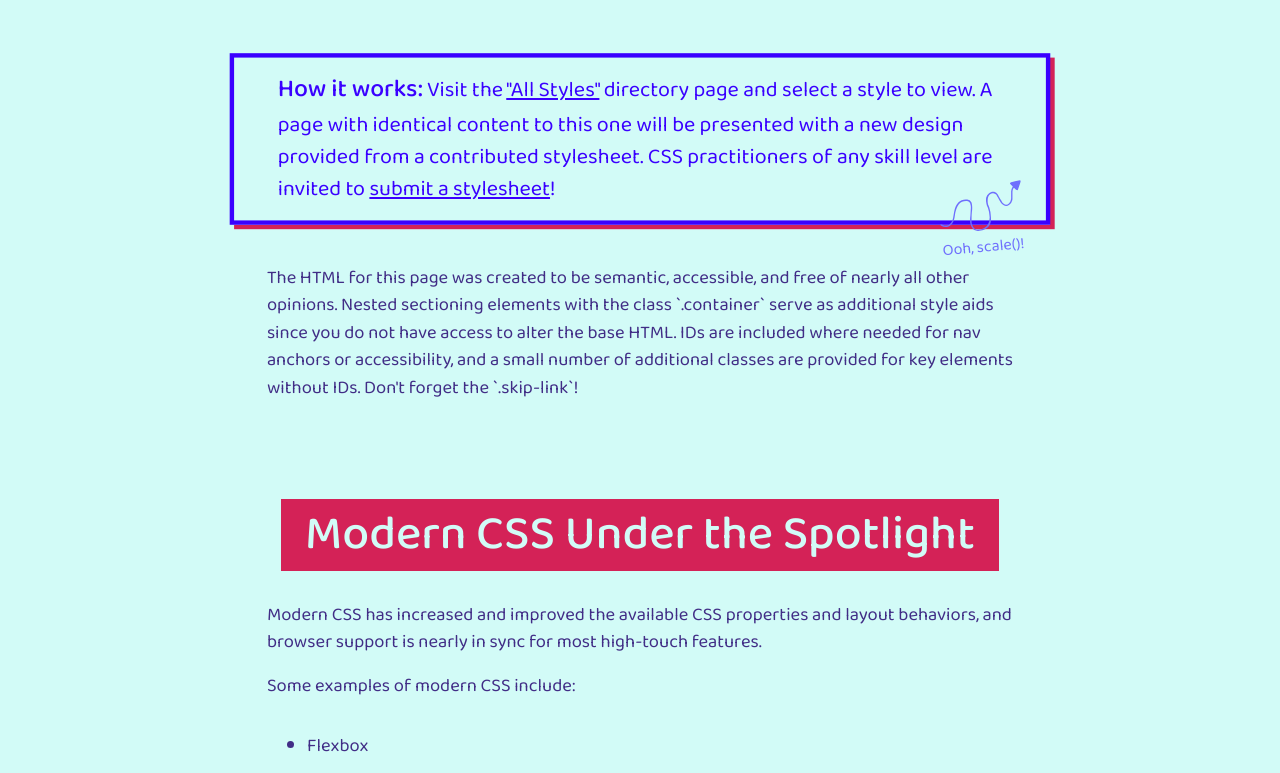
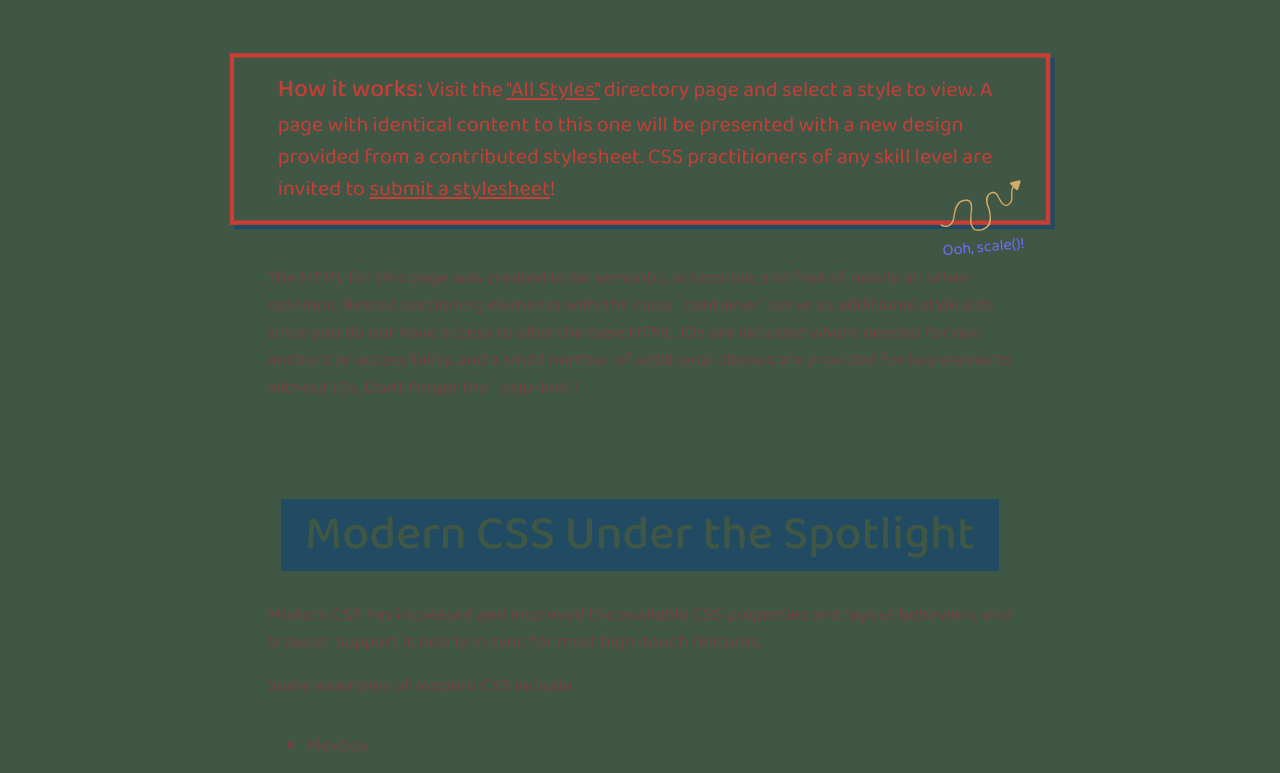
Before and after one commit to RJSanchezR/StyleStage, a website: page public/index.html in a window 1280 px wide. Shown: the part 879-1652 px from the top of the page. Drawn offline with nearby package versions, Linux system fonts and the light colour scheme; files that its build step writes are made by us from their sources.

Commit message:
Adding in the typography and colors

```diff
--- a/sass/3.Block/_theme.scss
+++ b/sass/3.Block/_theme.scss
@@ -1,7 +1,15 @@
-$color-primary: #3a00ff !default;
-$color-primary-alt: #6f6ffd !default;
-$color-secondary: #d42257 !default;
-$color-background: #d2fbf7 !default;
+// $color-primary: #3a00ff !default;
+// $color-primary-alt: #6f6ffd !default;
+// $color-secondary: #d42257 !default;
+// $color-background: #d2fbf7 !default;
+
+//Retro Movie Color Palete
+$color-primary: #C63E36;
+$color-primary-alt: #D7AC62;
+$color-secondary: #214B62;
+$color-tertiary: #F6F4EA;
+$color-background: #415745;
+
 
 $brand-colors: (
   primary: $color-primary,
--- a/sass/3.Block/_typography.scss
+++ b/sass/3.Block/_typography.scss
@@ -1,3 +1,11 @@
+// Title
+@import url('https://fonts.googleapis.com/css2?family=Spectral:ital,wght@0,200;0,300;0,400;0,500;0,600;0,700;0,800;1,200;1,300;1,400;1,500;1,600;1,700;1,800&display=swap');
+
+// Body Copy
+@import url('https://fonts.googleapis.com/css2?family=Lato:ital,wght@0,100;0,300;0,400;0,700;0,900;1,100;1,300;1,400;1,700;1,900&display=swap');
+
+
+
 h1,
 h2,
 h3,
```
